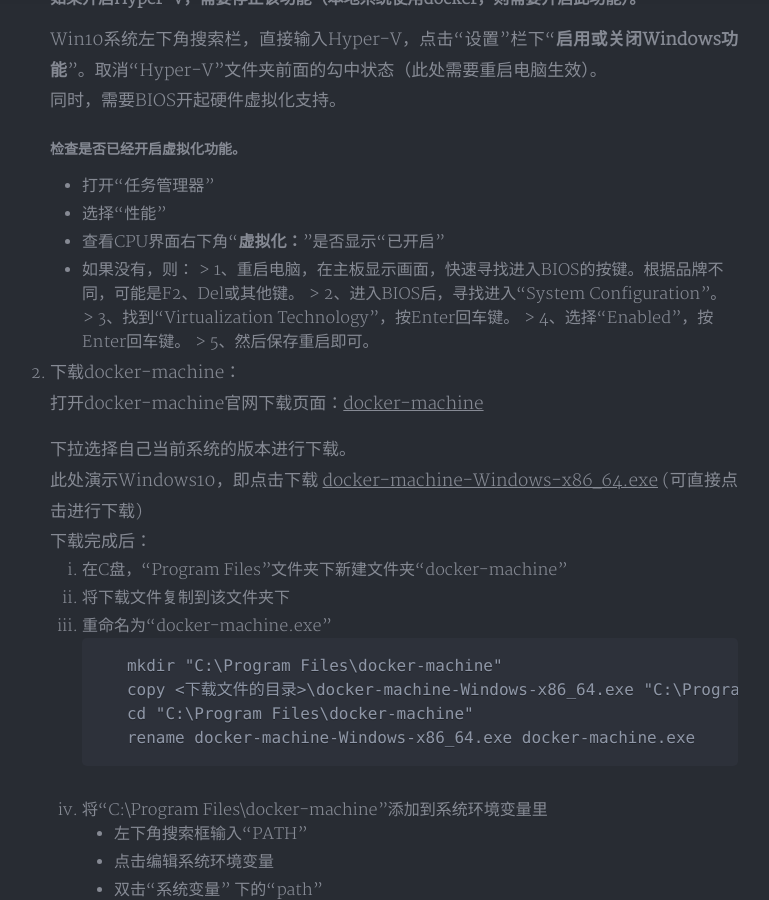
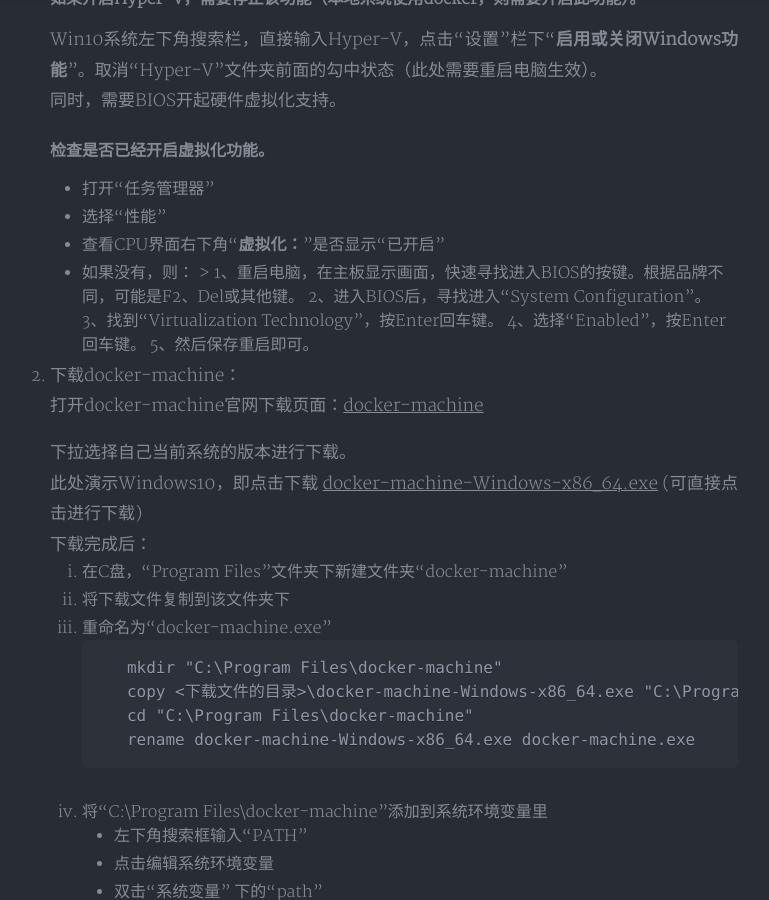
Before and after one commit to HenryHuang1213/henryhuang1213.github.io, a Jekyll site: the page built from _posts/2020-03-14-快速创建Linux下Docker环境的三种方式.md, in a window 1280 px wide and 900 px high, scrolled down 3819 px. Shown: the whole window, without its empty margins (262-1031 px from the left). Built offline with Jekyll 4.4.1, drawn with Linux system fonts in a browser that asks for light colours; nearby versions of some CDN libraries; a style sheet for code colours, icons or effects is not loaded.

```diff
--- a/_posts/2020-03-14-快速创建Linux下Docker环境的三种方式.md
+++ b/_posts/2020-03-14-快速创建Linux下Docker环境的三种方式.md
@@ -147,17 +147,17 @@ Mac 与 Windows 在此处操作几乎相同，除有显著区别的地方之外
 
    同时，需要BIOS开起硬件虚拟化支持。
 
-   ##### 检查是否已经开启虚拟化功能。
+   #### 检查是否已经开启虚拟化功能。
 
       - 打开“任务管理器”
       - 选择“性能”
       - 查看CPU界面右下角“**虚拟化：**”是否显示“已开启”
       - 如果没有，则：
        > 1、重启电脑，在主板显示画面，快速寻找进入BIOS的按键。根据品牌不同，可能是F2、Del或其他键。
-       > 2、进入BIOS后，寻找进入“System Configuration”。
-       > 3、找到“Virtualization Technology”，按Enter回车键。
-       > 4、选择“Enabled”，按Enter回车键。
-       > 5、然后保存重启即可。
+         2、进入BIOS后，寻找进入“System Configuration”。
+         3、找到“Virtualization Technology”，按Enter回车键。
+         4、选择“Enabled”，按Enter回车键。
+         5、然后保存重启即可。
 
 2. 下载docker-machine：
 
```
